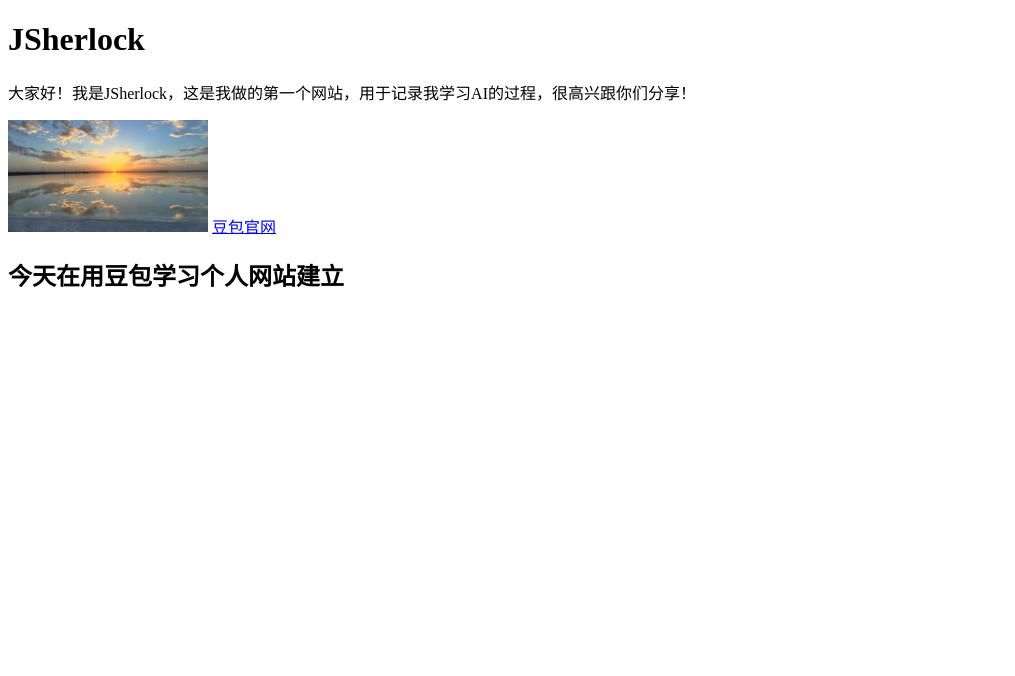
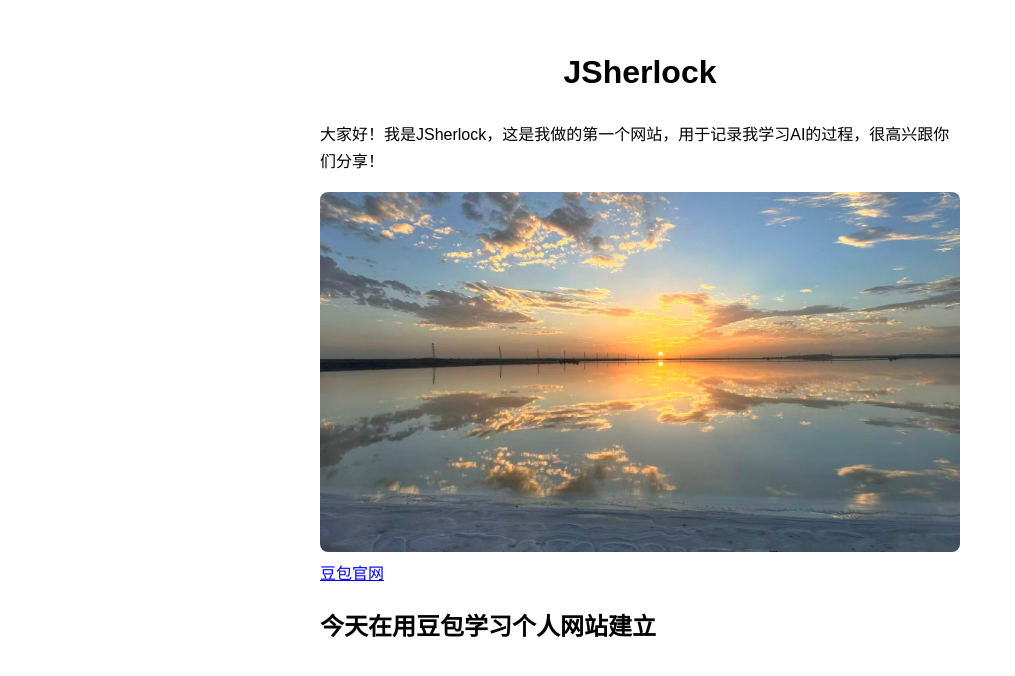
Before and after one commit to JSherlock59/card, a plain HTML site: page index.html in a window 1280 px wide. Shown: the whole page, without its empty margins (0-1015 px from the left). Drawn offline with Linux system fonts and the light colour scheme.

Commit message:
Add basic styles to index.html
Added CSS styles for body, images, and headings.

```diff
--- a/index.html
+++ b/index.html
@@ -3,6 +3,22 @@
 <head>
   <meta charset="utf-8">
   <meta name="viewport" content="width=device-width, initial-scale=1">
+  <style>
+    body{
+    max-width: 640px;
+    margin: 0 auto;
+    padding: 24px;
+    font-family: "Microsoft YaHei",sans-serif;
+    font-size: 16px;
+    line-height: 1.7;
+  }
+  img{
+  max-width: 100%;
+  height: auto;
+  border-radius: 8px;}
+  h1{
+  text-align: center;}
+  </style>
   <title>JSherlock的学习屋</title>
 </head>
 <body>
@@ -16,7 +32,8 @@
   <p>大家好！我是JSherlock，这是我做的第一个网站，用于记录我学习AI的过程，很高兴跟你们分享！</p>
 
   <!-- 一张图：把一张照片放进 card 文件夹，文件名改成 photo.jpg，然后去掉下面这行的注释符号 -->
-  <img src="photo.jpg" alt="我的照片" width="200">
+  <img src="photo.jpg" alt="我的照片">
+
 
   <!-- 一个链接：指向你想让别人看的地址 -->
   <a href="https://www.doubao.com">豆包官网</a>
```
